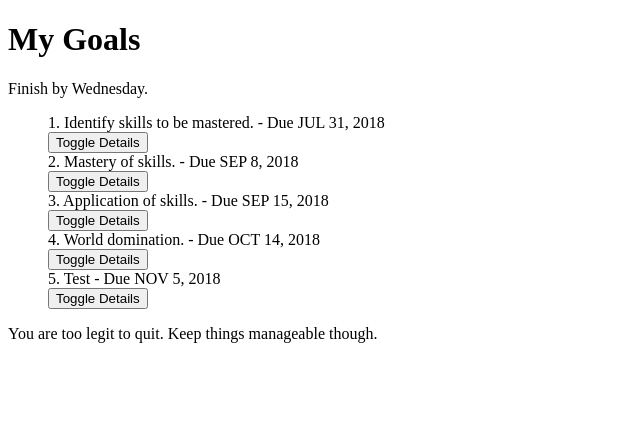
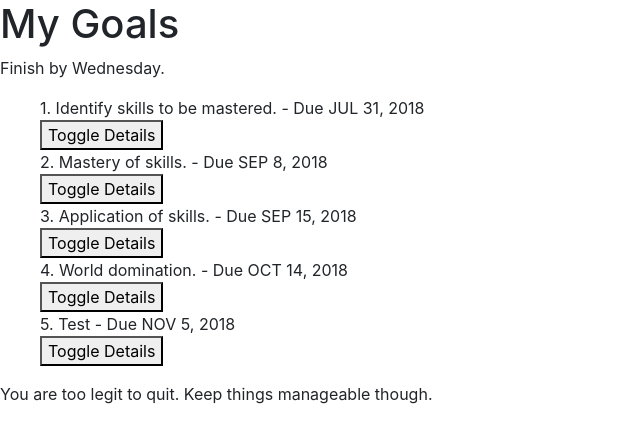
Before and after one commit to SamNgigi/Goals-v2, an Angular app: page / in a window 1280 px wide. Shown: the top 442 px of the page, without its empty margins (0-640 px from the left). Built offline with nearby package versions, Linux system fonts and the light colour scheme.

Commit message:
Installed bootstrap and imported it in the main styles.css

```diff
--- a/package.json
+++ b/package.json
@@ -20,6 +20,7 @@
     "@angular/platform-browser": "^6.0.3",
     "@angular/platform-browser-dynamic": "^6.0.3",
     "@angular/router": "^6.0.3",
+    "bootstrap": "^4.1.3",
     "core-js": "^2.5.4",
     "rxjs": "^6.0.0",
     "zone.js": "^0.8.26"
--- a/src/styles.css
+++ b/src/styles.css
@@ -1,5 +1,11 @@
-/* You can add global styles to this file, and also import other style files */
+/*
+  You can add global styles to this file, and also import other style
+  files
 
+  Bootstrap.
+*/
+
+@import "~bootstrap/dist/css/bootstrap.min.css";
 li {
   list-style-type: none;
 }
```
Also changed, not shown: 1 other file (tests, documents, lock files or other folders).
